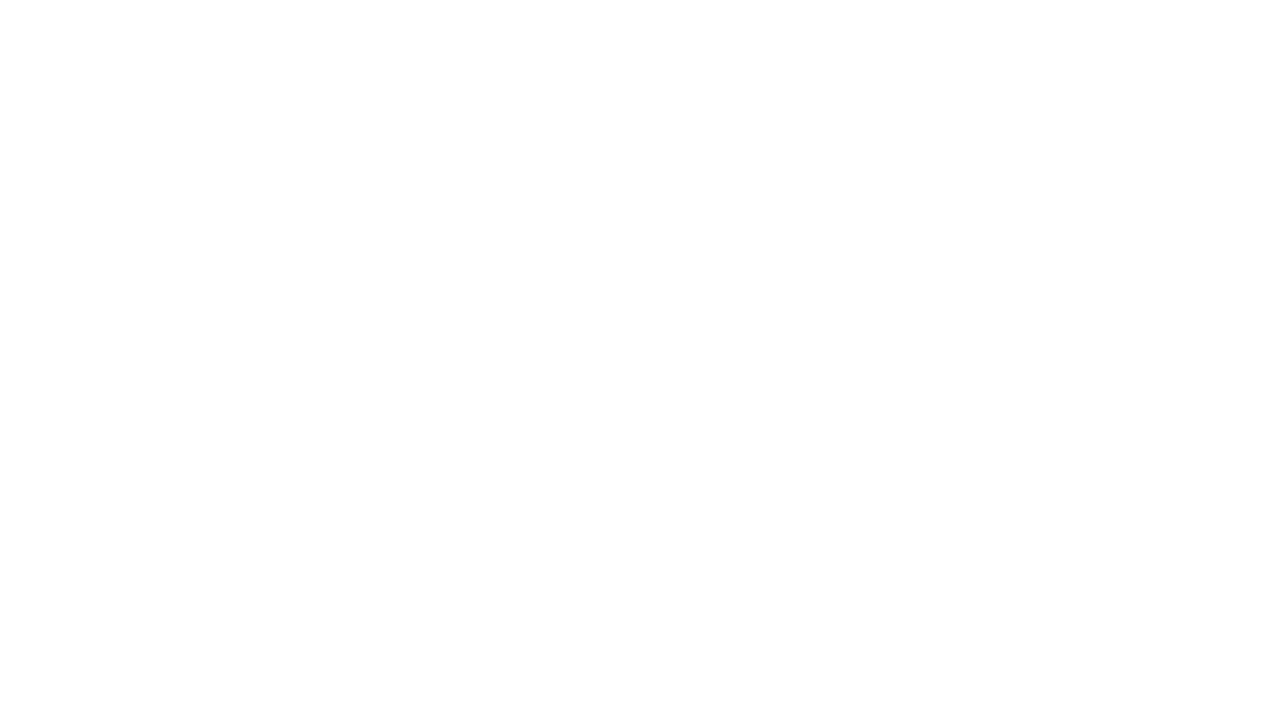
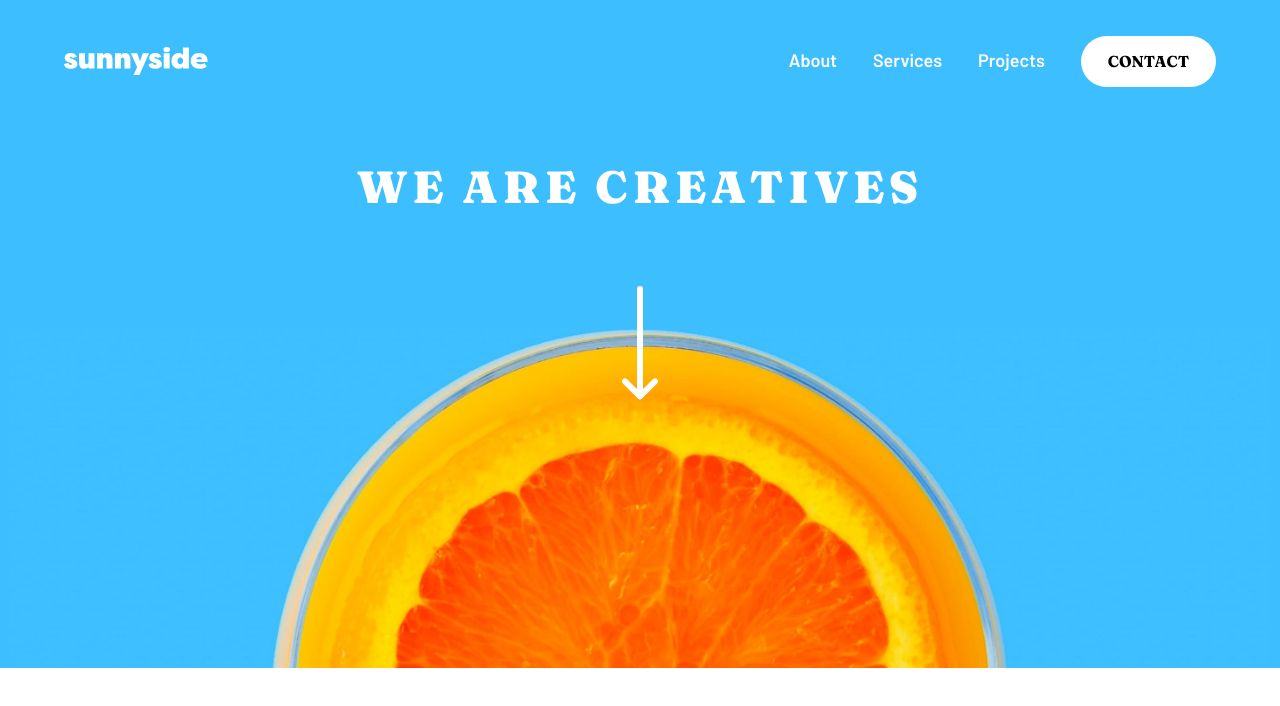
Before and after one commit to danilovilhena/frontend-mentor-challenges, a React (Create React App) app in the folder sunnyside-landing-page/: page / in a window 1280 px wide. Shown: the top 706 px of the page. Built offline with nearby package versions, Linux system fonts and the light colour scheme.

Commit message:
[sunnyside-landing-page] Introduction markup and styling

```diff
--- a/sunnyside-landing-page/package.json
+++ b/sunnyside-landing-page/package.json
@@ -6,6 +6,7 @@
     "@testing-library/jest-dom": "^5.15.0",
     "@testing-library/react": "^11.2.7",
     "@testing-library/user-event": "^12.8.3",
+    "node-sass": "^6.0.1",
     "react": "^17.0.2",
     "react-dom": "^17.0.2",
     "react-scripts": "4.0.3",
--- a/sunnyside-landing-page/src/App.js
+++ b/sunnyside-landing-page/src/App.js
@@ -1,11 +1,10 @@
-import './App.css';
+import "./App.scss";
+import Introduction from "./components/Introduction";
 
 const App = () => {
-  return (
-    <main>
-
-    </main>
-  );
+  return (<>
+    <Introduction />
+  </>);
 }
 
 export default App;
--- /dev/null
+++ b/sunnyside-landing-page/src/components/Introduction.js
@@ -0,0 +1,23 @@
+import "./Introduction.scss"
+import logo from "../images/logo.svg"
+import arrowDown from "../images/icon-arrow-down.svg"
+import headerImage from "../images/desktop/image-header-2.png"
+
+const Introduction = () => (
+    <div className="introduction">
+        <header>
+        <img src={logo} alt="Sunnyside"></img>
+        <nav>
+            <a href="#">About</a>
+            <a href="#">Services</a>
+            <a href="#">Projects</a>
+            <button>Contact</button>
+        </nav>
+        </header>
+        <h1>We are creatives</h1>
+        <img src={arrowDown} className="arrow" alt="Arrow pointing down"></img>
+        <img src={headerImage} className="background" alt="Orange cut in half"></img>
+    </div>
+)
+
+export default Introduction
--- /dev/null
+++ b/sunnyside-landing-page/src/components/Introduction.scss
@@ -0,0 +1,66 @@
+.introduction {
+    background-color: #3DBEFF;
+    padding: 2rem 0 0 0;
+    display: flex;
+    flex-direction: column;
+    align-items: center;
+
+    > * {
+        max-width: 80rem;
+    }
+
+    header {
+        width: 90%;
+        margin: auto;
+        display: flex;
+        justify-content: space-between;
+        align-items: center;
+
+        img {
+            width: 8rem;
+        }
+
+        a {
+            text-decoration: none;
+            color: var(--white);
+            margin-right: 2rem;
+        }
+
+        button {
+            font-size: .875rem;
+            font-family: var(--serif);
+            text-transform: uppercase;
+            color: #000;
+            background-color: var(--white);
+            border: none;
+            padding: .875rem 1.5rem;
+            border-radius: 4rem;
+            cursor: pointer;
+
+            &:hover {
+                color: var(--white);
+                background-color: #6DCFFF;
+            }
+        }
+    }
+
+    h1 {
+        font-size: 2.5rem;
+        font-family: var(--serif);
+        font-weight: 900;
+        letter-spacing: 5px;
+        text-transform: uppercase;
+        color: var(--white);
+        margin: 4rem 0;
+    }
+
+    .arrow {
+        z-index: 1;
+    }
+
+    .background {
+        width: 100%;
+        margin-top: -4rem;
+        max-width: 70rem;
+    }
+}
--- a/sunnyside-landing-page/src/index.css
+++ b/sunnyside-landing-page/src/index.css
@@ -8,13 +8,20 @@
 	--very-dark-gray-blue: hsl(213, 9%, 39%);
 	--dark-gray-blue: hsl(232, 10%, 55%);
 	--gray-blue: hsl(210, 4%, 67%);
-	--white: hsl(0%, 0%, 100%)
+	--white: hsl(0, 0%, 100%);
+	--serif: 'Fraunces', serif;
+	--sans-serif: 'Barlow', sans-serif;
 }
 
 * {
-    font-family: 'Barlow', sans-serif;
-    transition: all 0.375s ease-in-out;
+	font-weight: 600;
+    font-family: var(--sans-serif);
+    transition: all 0.25s ease-in-out;
 	box-sizing: border-box;
+}
+
+html {
+	font-size: 18px;
 }
 
 body {
```
Also changed, not shown: sunnyside-landing-page/src/App.css (deleted), sunnyside-landing-page/src/App.scss (added), sunnyside-landing-page/src/images/desktop/image-header-2.png (added), 1 other file (tests, documents, lock files or other folders).
